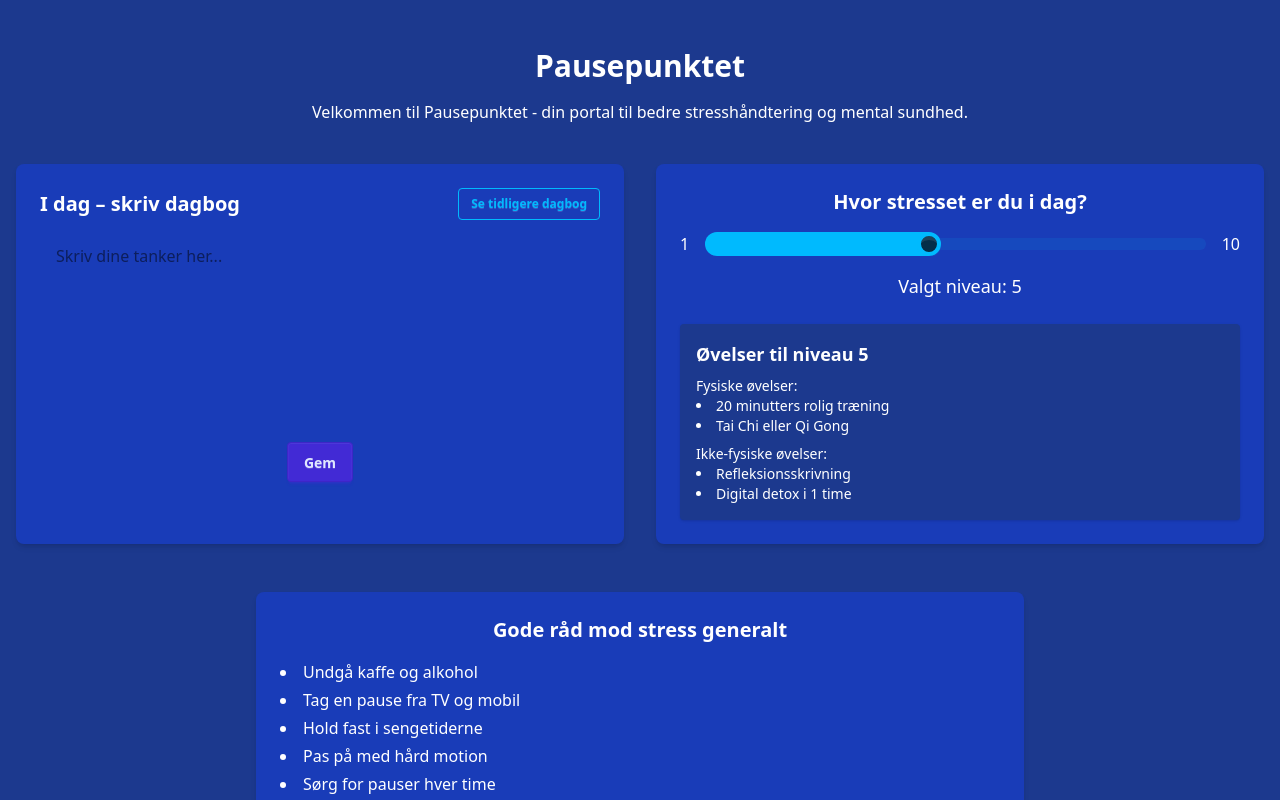
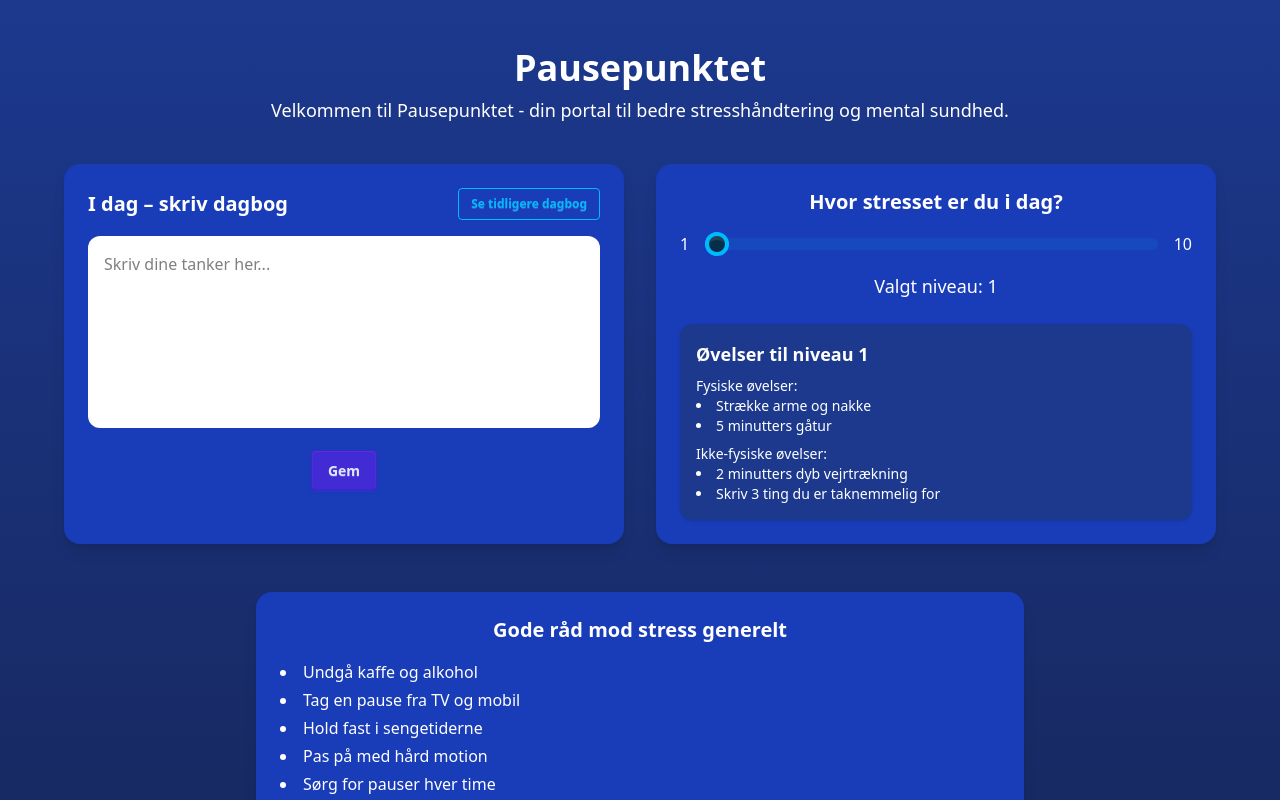
Before and after one commit to Omidg1/Oevelse10, a SvelteKit app in the folder øvelse10/: page /home in a window 1280 px wide. Shown: the top 800 px of the page. Built offline with nearby package versions, Linux system fonts and the light colour scheme.

Commit message:
frontend ændringer

```diff
--- a/øvelse10/src/routes/home/+page.svelte
+++ b/øvelse10/src/routes/home/+page.svelte
@@ -1,5 +1,5 @@
 <script lang="ts">
-	let stressValue = 5;
+	let stressValue = 1;
 
 	const exercises = {
 		1: {
@@ -45,28 +45,31 @@
 	};
 </script>
 
-<div class="min-h-screen bg-blue-900 px-4 pt-12 text-center font-sans text-white">
-	<h1 class="text-3xl font-bold">Pausepunktet</h1>
-	<p class="mt-4">
+<div
+	class="min-h-screen bg-gradient-to-b from-blue-900 to-blue-950 px-4 pt-12 text-center font-sans text-white"
+>
+	<div class="mx-auto max-w-6xl">
+		<h1 class="text-4xl font-bold">Pausepunktet</h1>
+		<p class="mt-2 text-lg">
 			Velkommen til Pausepunktet - din portal til bedre stresshåndtering og mental sundhed.
 		</p>
 
 		<div class="mt-10 flex flex-col justify-between gap-8 lg:flex-row">
 			<!-- Dagbog -->
-		<div class="flex-1 rounded-lg bg-blue-800 p-6 shadow-md">
-			<div class="mb-2 flex items-center justify-between">
+			<div class="flex-1 rounded-2xl bg-blue-800 p-6 shadow-lg">
+				<div class="mb-4 flex items-center justify-between">
 					<h2 class="text-xl font-semibold">I dag – skriv dagbog</h2>
 					<button class="btn btn-sm btn-outline btn-info">Se tidligere dagbog</button>
 				</div>
 				<textarea
 					placeholder="Skriv dine tanker her..."
-				class="h-48 w-full resize-none rounded-md p-4 text-black"
+					class="h-48 w-full resize-none rounded-xl bg-white p-4 text-black"
 				></textarea>
 				<button class="btn btn-primary mt-4">Gem</button>
 			</div>
 
 			<!-- Stressniveau -->
-		<div class="flex-1 rounded-lg bg-blue-800 p-6 shadow-md">
+			<div class="flex-1 rounded-2xl bg-blue-800 p-6 shadow-lg">
 				<h2 class="mb-4 text-xl font-semibold">Hvor stresset er du i dag?</h2>
 				<div class="flex items-center space-x-4">
 					<span>1</span>
@@ -81,9 +84,9 @@
 				</div>
 				<p class="mt-4 text-lg">Valgt niveau: <span>{stressValue}</span></p>
 
-			<!-- Dynamisk øvelsesoutput -->
+				<!-- Øvelsesoutput -->
 				{#if exercises[stressValue]}
-				<div class="mt-6 rounded bg-blue-900 p-4 text-left text-sm shadow">
+					<div class="mt-6 rounded-xl bg-blue-900 p-4 text-left text-sm shadow">
 						<h3 class="mb-2 text-lg font-semibold">Øvelser til niveau {stressValue}</h3>
 
 						<p class="font-medium">Fysiske øvelser:</p>
@@ -105,9 +108,9 @@
 		</div>
 
 		<!-- Gode råd -->
-	<section class="mx-auto mt-12 max-w-3xl rounded-lg bg-blue-800 p-6 shadow-md">
-		<h2 class="mb-4 text-xl font-semibold">Gode råd mod stress generalt</h2>
-		<ul class="list-inside list-disc space-y-1 text-left">
+		<section class="mx-auto mt-12 max-w-3xl rounded-2xl bg-blue-800 p-6 text-left shadow-lg">
+			<h2 class="mb-4 text-center text-xl font-semibold">Gode råd mod stress generelt</h2>
+			<ul class="list-inside list-disc space-y-1">
 				<li>Undgå kaffe og alkohol</li>
 				<li>Tag en pause fra TV og mobil</li>
 				<li>Hold fast i sengetiderne</li>
@@ -131,3 +134,4 @@
 			</nav>
 		</footer>
 	</div>
+</div>
```
Lines whose indentation alone changed are shown as unchanged.
